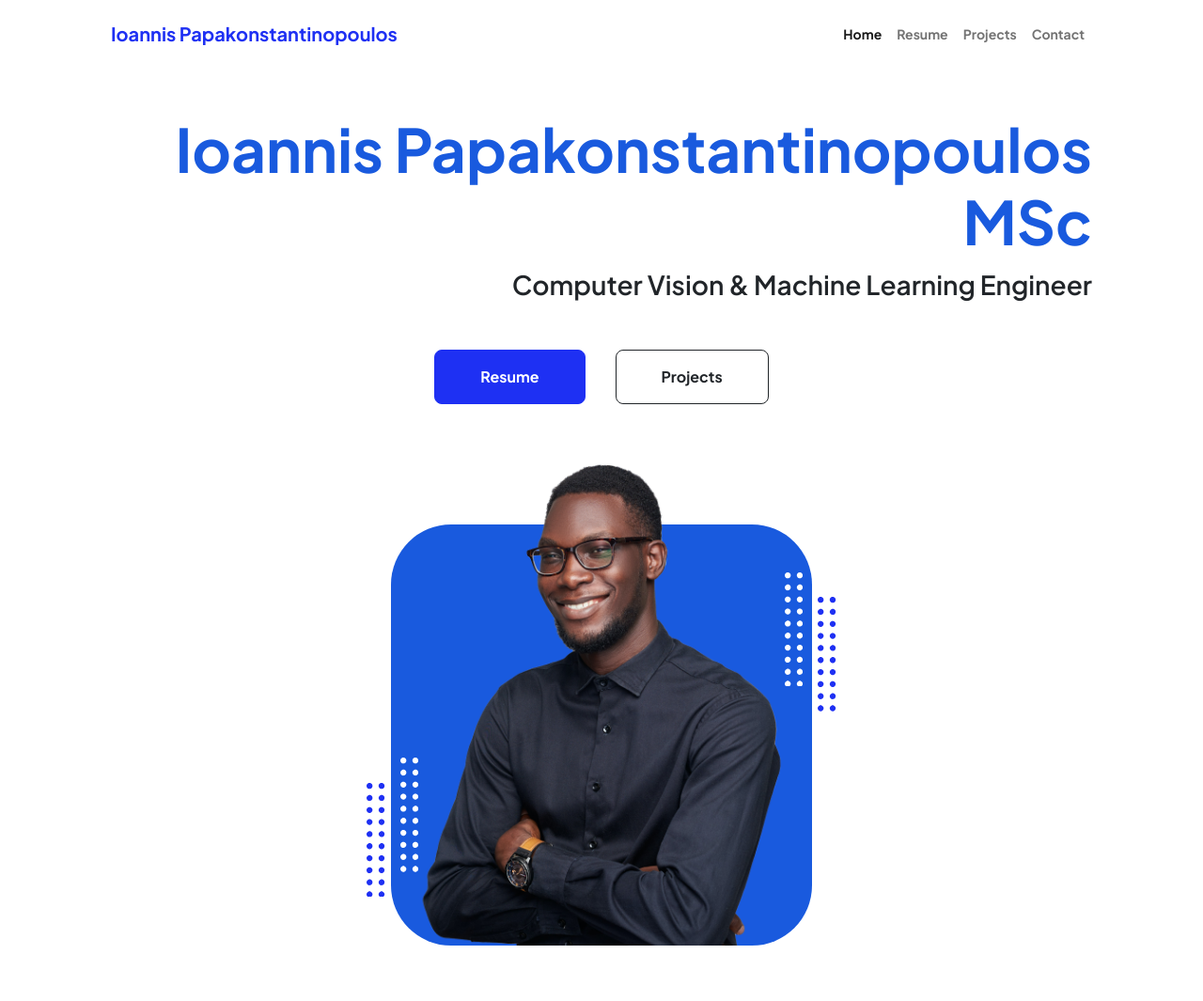
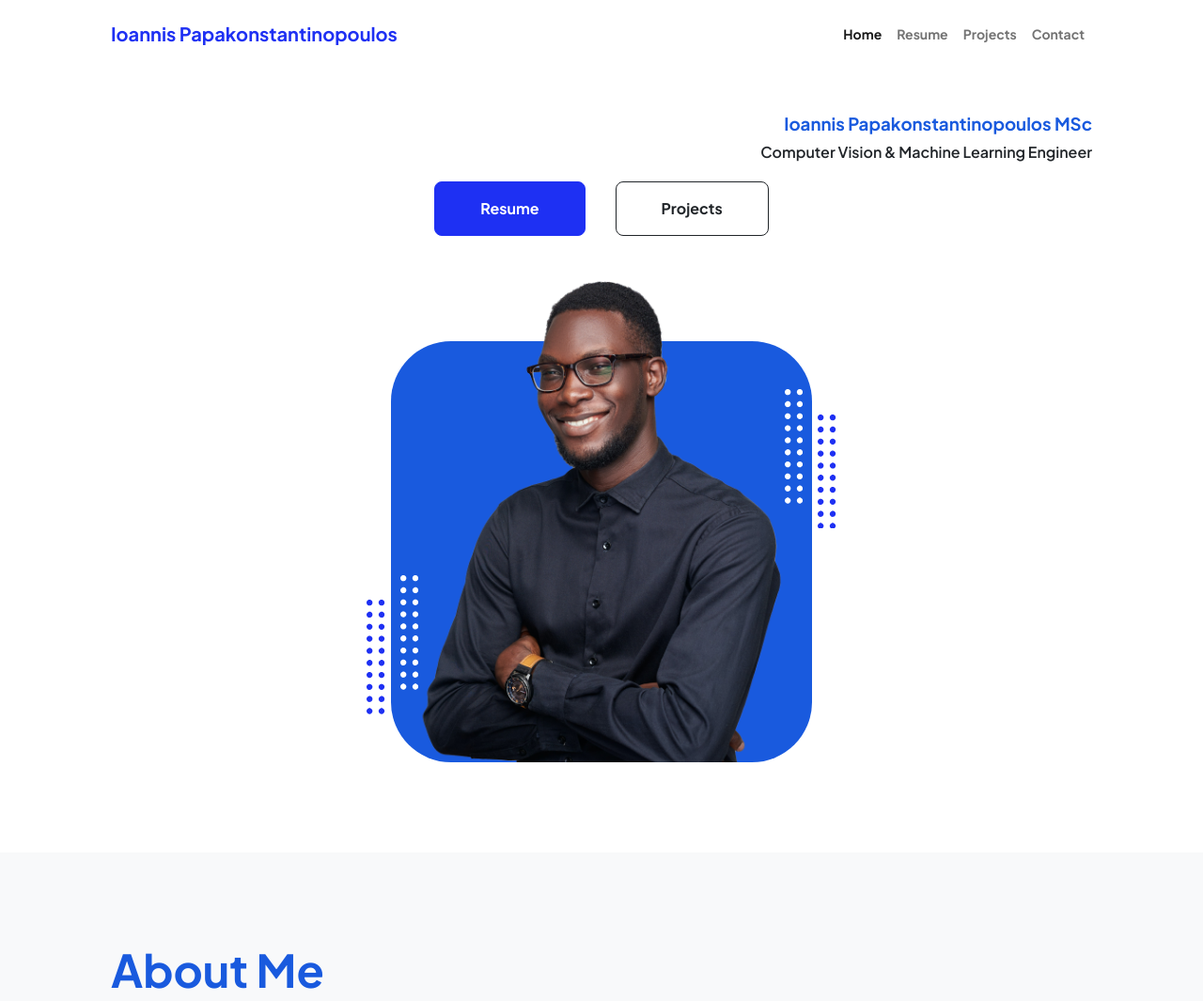
Before and after one commit to papakonst/papakonst.github.io, a plain HTML site: page index.html in a window 1280 px wide. Shown: the top 1065 px of the page at 94% size. Drawn offline with nearby package versions, Linux system fonts and the light colour scheme.

Commit message:
improve details

```diff
--- a/index.html
+++ b/index.html
@@ -8,17 +8,24 @@
     <title>Home — Ioannis Papakonstantinopoulos</title>
     <!-- Favicon-->
     <link rel="icon" type="image/x-icon" href="assets/favicon.ico" />
-    <!-- Custom Google font-->
+    <!-- Google font-->
     <link rel="preconnect" href="https://fonts.googleapis.com" />
     <link rel="preconnect" href="https://fonts.gstatic.com" crossorigin />
     <link href="https://fonts.googleapis.com/css2?family=Plus+Jakarta+Sans:wght@100;200;300;400;500;600;700;800;900&display=swap" rel="stylesheet" />
     <!-- Bootstrap icons-->
     <link href="https://cdn.jsdelivr.net/npm/bootstrap-icons@1.8.1/font/bootstrap-icons.css" rel="stylesheet" />
-    <!-- Core theme CSS (includes Bootstrap)-->
+    <!-- Theme CSS-->
     <link href="css/styles.css" rel="stylesheet" />
     <style>
-      /* Ensure the name uses your brand blue if you've set --brand-accent; fallback to Bootstrap primary */
+      /* brand blue helper (falls back to Bootstrap primary if --brand-accent isn't set) */
       .brand-accent { color: var(--brand-accent, var(--bs-primary)) !important; }
+
+      /* Requested sizes */
+      .header-name  { font-size: 14pt; line-height: 1.3; }
+      .header-title { font-size: 12pt; line-height: 1.3; }
+
+      /* Tighten spacing since text is smaller now */
+      .header-actions { margin-top: 1.25rem; }
     </style>
   </head>
   <body class="d-flex flex-column h-100">
@@ -44,18 +51,18 @@
         <div class="container px-5 pb-5">
           <div class="row gx-5 align-items-center">
             <div class="col-xxl-5">
-              <!-- Header text content (right-aligned) -->
+              <!-- Right-aligned name + title with requested font sizes -->
               <div class="text-center text-xxl-end">
-                <h1 class="display-3 fw-bolder mb-2 brand-accent text-end">Ioannis Papakonstantinopoulos MSc</h1>
-                <p class="fs-3 fw-semibold text-end text-dark mb-5">Computer Vision &amp; Machine Learning Engineer</p>
-                <div class="d-grid gap-3 d-sm-flex justify-content-sm-center justify-content-xxl-end mb-3">
+                <h1 class="fw-bolder mb-2 brand-accent text-end header-name">Ioannis Papakonstantinopoulos MSc</h1>
+                <p class="fw-semibold text-end text-dark mb-0 header-title">Computer Vision &amp; Machine Learning Engineer</p>
+                <div class="d-grid gap-3 d-sm-flex justify-content-sm-center justify-content-xxl-end header-actions">
                   <a class="btn btn-primary btn-lg px-5 py-3 me-sm-3 fs-6 fw-bolder" href="resume.html">Resume</a>
                   <a class="btn btn-outline-dark btn-lg px-5 py-3 fs-6 fw-bolder" href="projects.html">Projects</a>
                 </div>
               </div>
             </div>
             <div class="col-xxl-7">
-              <!-- Header profile picture-->
+              <!-- Header profile picture -->
               <div class="d-flex justify-content-center mt-5 mt-xxl-0">
                 <div class="profile bg-gradient-primary-to-secondary">
                   <img class="profile-img" src="assets/profile.png" alt="Profile" />
```
